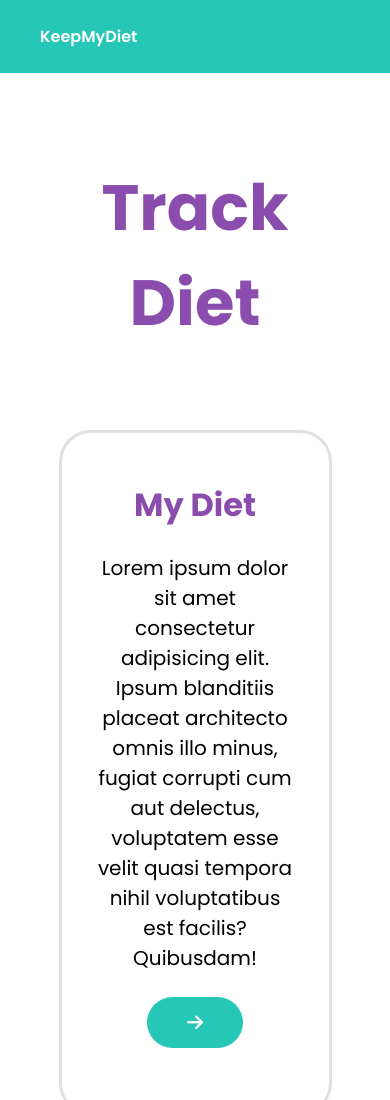
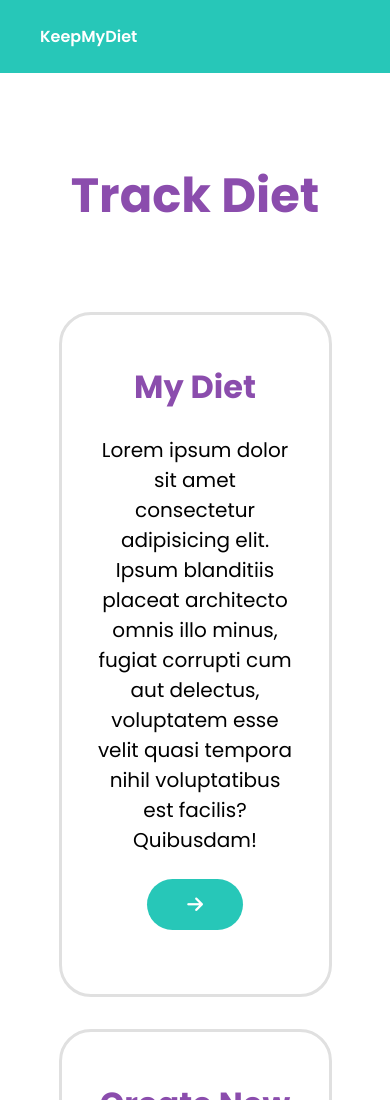
Before and after one commit to jonathan-orellana/diet-app-project, a plain HTML site: page index.html in a window 390 px wide. Shown: the top 1100 px of the page. Drawn offline with Linux system fonts and the light colour scheme.

Commit message:
fix home title

```diff
--- a/styles/home.css
+++ b/styles/home.css
@@ -40,3 +40,9 @@
   font-size: 20px;
   margin-bottom: 24px;
 }
+
+@media (max-width: 767px) {
+  .home h2 {
+    font-size: 3rem;
+  }
+}
```
